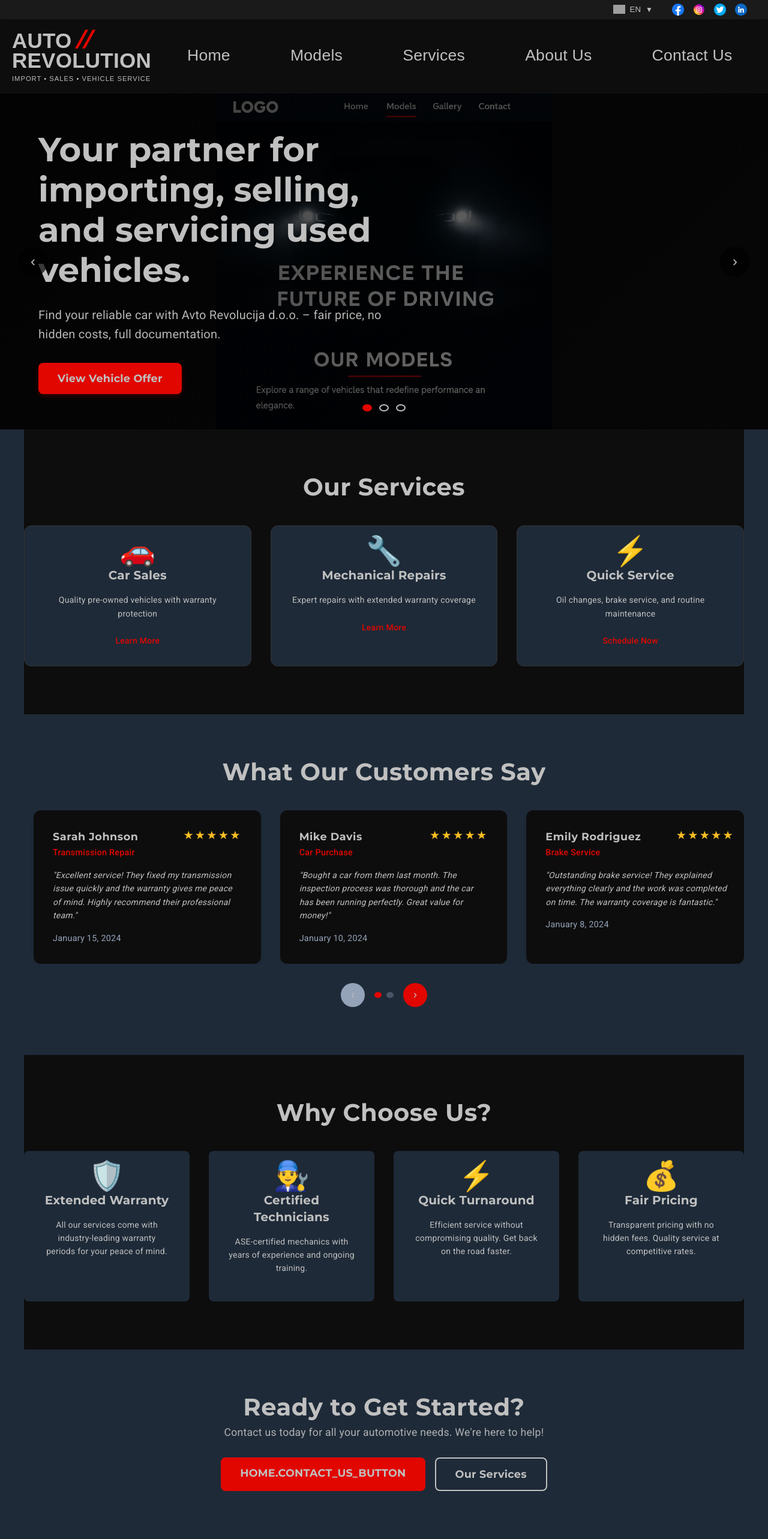
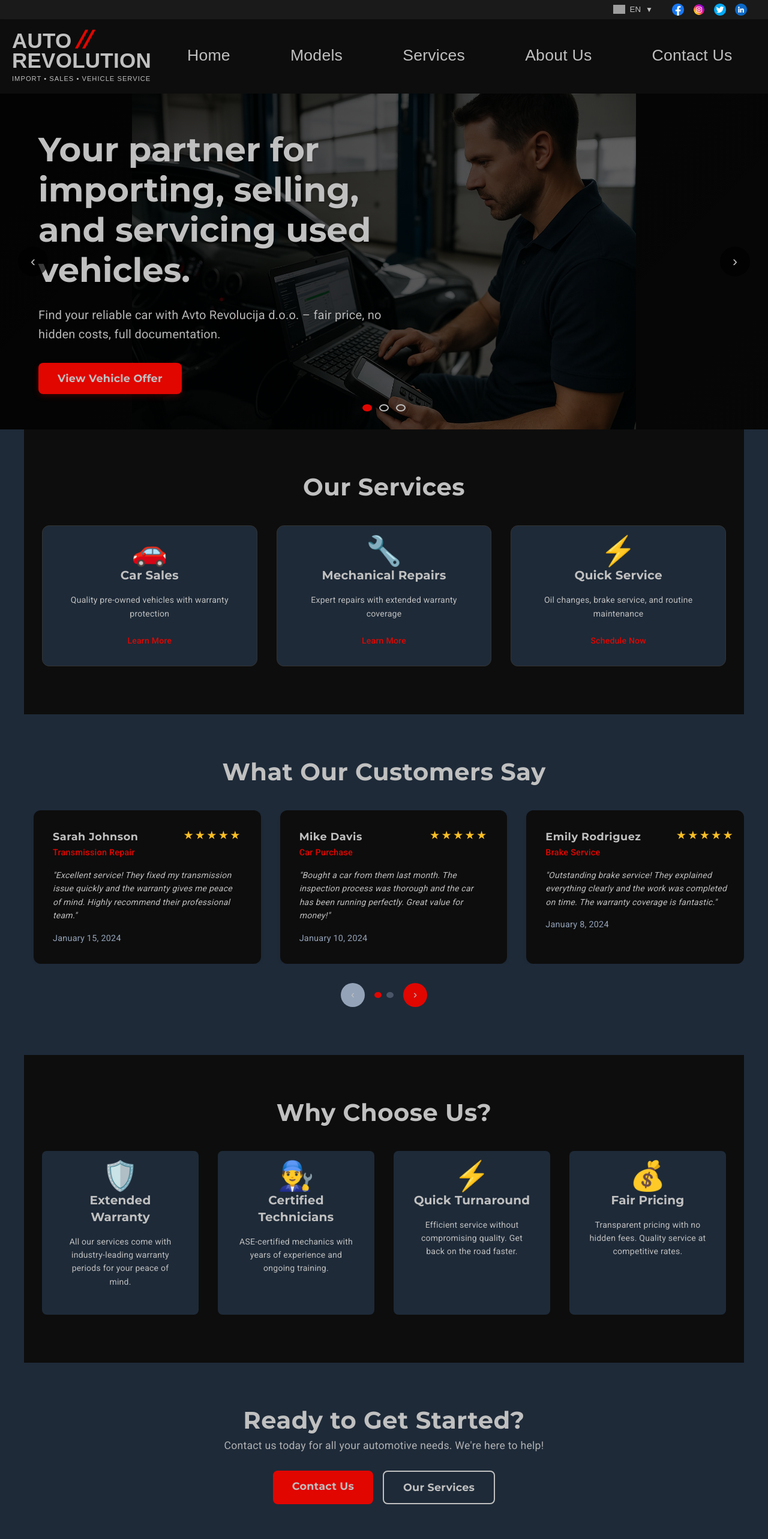
Before and after one commit to ickobombata/car-service, an Angular app in the folder frontend/car-service-frontend/: page / in a window 1280 px wide. Shown: the top 2566 px of the page at 60% size. Built offline with nearby package versions, Linux system fonts and the light colour scheme; grey boxes are pictures that could not be loaded.

Commit message:
fix home layout

```diff
--- a/frontend/car-service-frontend/src/app/home/home.component.css
+++ b/frontend/car-service-frontend/src/app/home/home.component.css
@@ -163,7 +163,7 @@
 
 /* Quick Services Section */
 .quick-services {
-  padding: 80px 0;
+  padding: 80px 30px 80px 30px;
   background: #0D0D0D; /* Black */
 }
 
@@ -382,7 +382,7 @@
 
 /* Why Choose Us Section */
 .why-choose-section {
-  padding: 80px 0;
+  padding: 80px 30px 80px 30px;
   background: #0D0D0D; /* Black */
 }
 
--- a/frontend/car-service-frontend/src/app/home/slider-content.ts
+++ b/frontend/car-service-frontend/src/app/home/slider-content.ts
@@ -22,7 +22,7 @@ export function getSliderContent(translate: (key: string) => string): SliderCont
       id: 1,
       title: translate('HOME.HEADLINE'),
       text: translate('HOME.MARKETING_FRIENDLY'),
-      backgroundImage: "assets/style-home-page.jpg",
+      backgroundImage: "assets/service/4a20eba5-2412-4d94-957b-eca2d2d9cdf0.jpg",
       buttonText: translate('HOME.VIEW_OFFER_BUTTON'),
       buttonLink: "/cars"
     },
--- a/frontend/car-service-frontend/src/assets/i18n/en-US.json
+++ b/frontend/car-service-frontend/src/assets/i18n/en-US.json
@@ -154,6 +154,7 @@
   "HOME.CTA_TITLE": "Ready to Get Started?",
   "HOME.CTA_DESCRIPTION": "Contact us today for all your automotive needs. We're here to help!",
   "HOME.OUR_SERVICES_BUTTON": "Our Services",
+  "HOME.CONTACT_US_BUTTON": "Contact Us",
   "HOME.REVIEW1_TEXT": "Excellent service! They fixed my transmission issue quickly and the warranty gives me peace of mind. Highly recommend their professional team.",
   "HOME.REVIEW1_SERVICE_TYPE": "Transmission Repair",
   "HOME.REVIEW2_TEXT": "Bought a car from them last month. The inspection process was thorough and the car has been running perfectly. Great value for money!",
--- a/frontend/car-service-frontend/src/assets/i18n/si-SI.json
+++ b/frontend/car-service-frontend/src/assets/i18n/si-SI.json
@@ -154,6 +154,7 @@
   "HOME.CTA_TITLE": "Ste pripravljeni za začetek?",
   "HOME.CTA_DESCRIPTION": "Kontaktirajte nas danes za vse vaše avtomobilske potrebe. Tukaj smo, da vam pomagamo!",
   "HOME.OUR_SERVICES_BUTTON": "Naše storitve",
+  "HOME.CONTACT_US_BUTTON": "Kontaktirajte nas",
   "HOME.REVIEW1_TEXT": "Odlična storitev! Hitro so mi odpravili težavo z menjalnikom in garancija mi daje mir. Zelo priporočam njihovo strokovno ekipo.",
   "HOME.REVIEW1_SERVICE_TYPE": "Popravilo menjalnika",
   "HOME.REVIEW2_TEXT": "Pred enim mesecem sem kupil avto pri njih. Postopek pregleda je bil temeljit in avto deluje brezhibno. Odlična vrednost za denar!",
```
